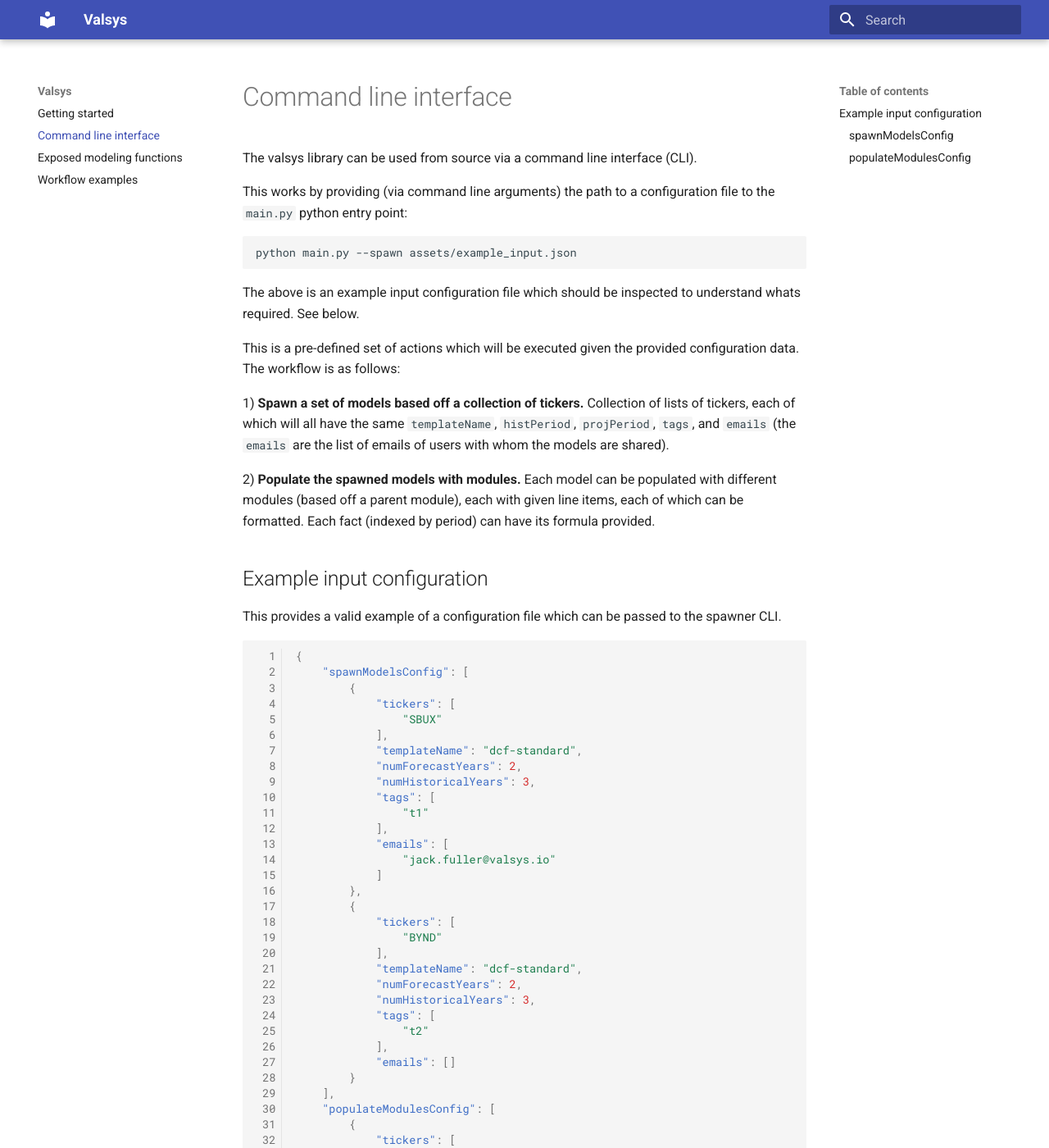
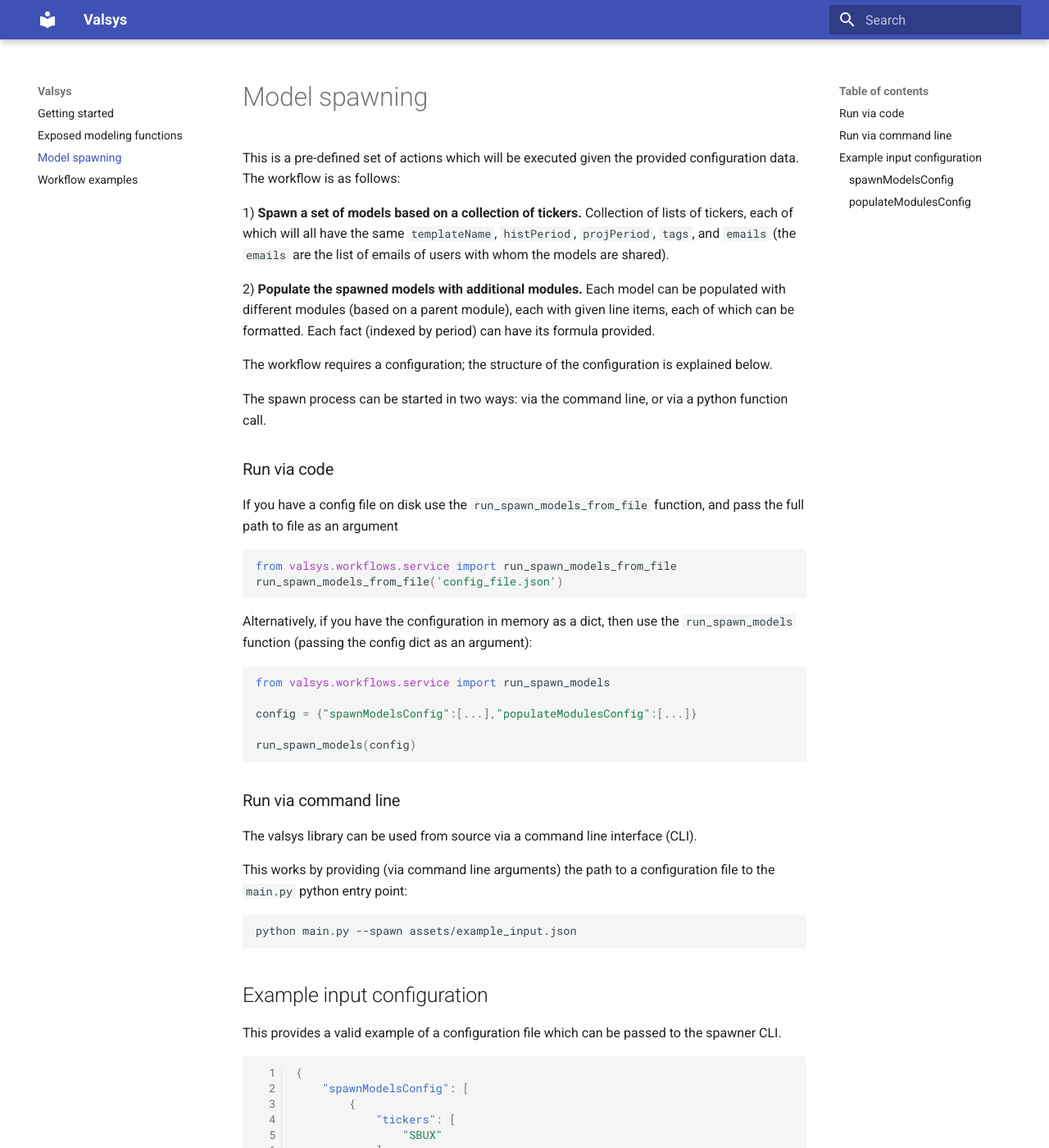
Before and after one commit to valsysinc/valsys-api, an MkDocs documentation site: the page built from docs/modelSpawn.md, in a window 1280 px wide and 1400 px high. Shown: the whole window at 82% size. Built offline with MkDocs 1.6.1 and Material for MkDocs 9.7.7, drawn with Linux system fonts in a browser that asks for light colours.

Commit message:
docupdates

````diff
--- a/docs/cli.md
+++ b/docs/modelSpawn.md
@@ -1,18 +1,42 @@
-# Command line interface
+# Model spawning
+
+
+This is a pre-defined set of actions which will be executed given the provided configuration data. The workflow is as follows:
+
+1)  **Spawn a set of models based on a collection of tickers.** Collection of lists of tickers, each of which will all have the same `templateName`, `histPeriod`, `projPeriod`, `tags`, and `emails` (the `emails` are the list of emails of users with whom the models are shared).
+
+
+2) **Populate the spawned models with additional modules.** Each model can be populated with different modules (based on a parent module), each with given line items, each of which can be formatted. Each fact (indexed by period) can have its formula provided.
+
+The workflow requires a configuration; the structure of the configuration is explained below.
+
+The spawn process can be started in two ways: via the command line, or via a python function call.
+
+### Run via code
+If you have a config file on disk use the `run_spawn_models_from_file` function, and pass the full path to file as an argument
+```python
+from valsys.workflows.service import run_spawn_models_from_file
+run_spawn_models_from_file('config_file.json')
+```
+
+Alternatively, if you have the configuration in memory as a dict, then use the `run_spawn_models` function (passing the config dict as an argument):
+```python
+from valsys.workflows.service import run_spawn_models
+
+config = {"spawnModelsConfig":[...],"populateModulesConfig":[...]}
+
+run_spawn_models(config)
+```
+
+### Run via command line
 The valsys library can be used from source via a command line interface (CLI).
 
 This works by providing (via command line arguments) the path to a configuration file to the `main.py` python entry point:
 ```
 python main.py --spawn assets/example_input.json
 ```
-The above is an example input configuration file which should be inspected to understand whats required. See below.
-
-This is a pre-defined set of actions which will be executed given the provided configuration data. The workflow is as follows:
-
-1)  **Spawn a set of models based off a collection of tickers.** Collection of lists of tickers, each of which will all have the same `templateName`, `histPeriod`, `projPeriod`, `tags`, and `emails` (the `emails` are the list of emails of users with whom the models are shared).
 
 
-2) **Populate the spawned models with modules.** Each model can be populated with different modules (based off a parent module), each with given line items, each of which can be formatted. Each fact (indexed by period) can have its formula provided.
 
 ## Example input configuration
 This provides a valid example of a configuration file which can be passed to the spawner CLI.
````
Also changed, not shown: docs/index.md (+3 -3 lines).
